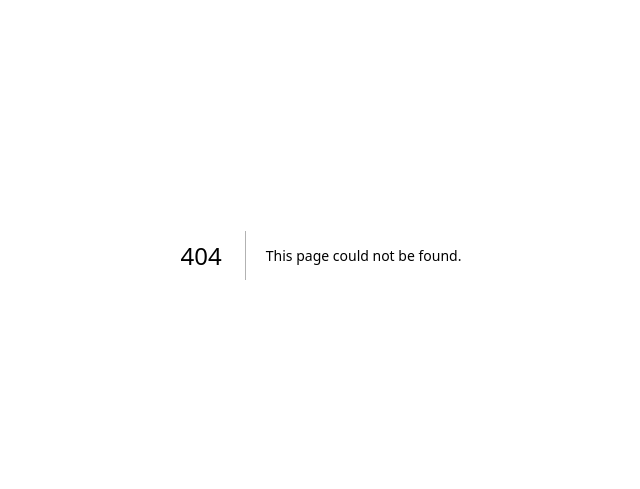
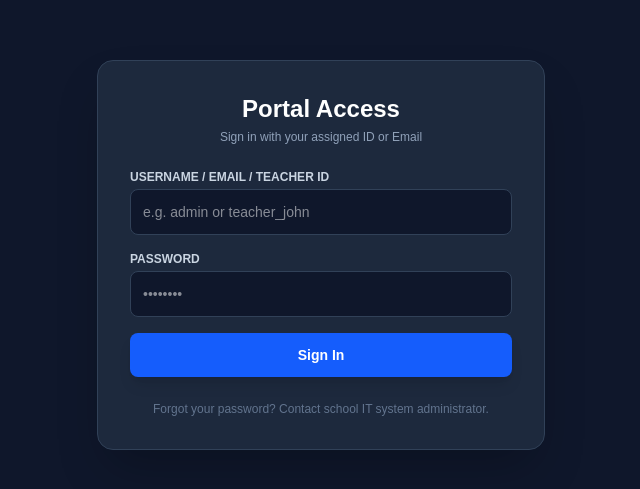
Before and after one commit to KOPASS52/KopaGrade, a Next.js app: page /login in a window 1280 px wide. Before the commit this address had no page. Shown: the part 145-634 px from the top of the page, without its empty margins (319-959 px from the left). Built offline with nearby package versions, Linux system fonts and the light colour scheme; no server answers.

Commit message:
Add a universal landing page

```diff
--- /dev/null
+++ b/app/login/page.tsx
@@ -0,0 +1,125 @@
+'use client';
+
+import React, { useState } from 'react';
+import { useRouter } from 'next/navigation';
+import { supabase } from '@/lib/supabaseClient';
+
+export default function LoginPage() {
+  const router = useRouter();
+  const [emailOrUsername, setEmailOrUsername] = useState('');
+  const [password, setPassword] = useState('');
+  const [loading, setLoading] = useState(false);
+  const [errorMsg, setErrorMsg] = useState('');
+
+  const handleLogin = async (e: React.FormEvent<HTMLFormElement>) => {
+    e.preventDefault();
+    setLoading(true);
+    setErrorMsg('');
+
+    try {
+      // 1. Convert input to email format if user typed a username (e.g. admin -> admin@kobokoparents.ac.ug)
+      const email = emailOrUsername.includes('@')
+        ? emailOrUsername
+        : `${emailOrUsername.toLowerCase().trim()}@kobokoparents.ac.ug`;
+
+      // 2. Authenticate with Supabase
+      const { data, error } = await supabase.auth.signInWithPassword({
+        email,
+        password,
+      });
+
+      if (error) throw error;
+
+      const user = data.user;
+      if (!user) throw new Error('User account not found.');
+
+      // 3. Determine role via User Metadata or Profile check
+      // (Checks metadata first; defaults to checking user_metadata.role)
+      const userRole = user.user_metadata?.role;
+
+      if (userRole === 'admin') {
+        router.push('/admin/dashboard');
+      } else if (userRole === 'teacher') {
+        router.push('/teacher/enter-marks');
+      } else {
+        // Fallback profile lookup from Supabase database if role isn't in metadata
+        const { data: profile } = await supabase
+          .from('profiles')
+          .select('role')
+          .eq('id', user.id)
+          .single();
+
+        if (profile?.role === 'admin') {
+          router.push('/admin/dashboard');
+        } else {
+          // Default role for staff/teachers
+          router.push('/teacher/enter-marks');
+        }
+      }
+    } catch (err: any) {
+      setErrorMsg(err.message || 'Invalid login credentials. Please try again.');
+    } finally {
+      setLoading(false);
+    }
+  };
+
+  return (
+    <div className="min-h-screen bg-slate-900 text-white flex items-center justify-center p-4">
+      <div className="max-w-md w-full bg-slate-800 border border-slate-700 rounded-2xl p-8 shadow-2xl">
+
+        <div className="text-center mb-6">
+          <h2 className="text-2xl font-bold text-white">Portal Access</h2>
+          <p className="text-slate-400 text-xs mt-1">Sign in with your assigned ID or Email</p>
+        </div>
+
+        {errorMsg && (
+          <div className="mb-4 p-3 bg-red-900/50 border border-red-500/50 rounded-lg text-red-200 text-xs text-center">
+            {errorMsg}
+          </div>
+        )}
+
+        <form onSubmit={handleLogin} className="space-y-4">
+          <div>
+            <label className="block text-xs font-semibold uppercase text-slate-300 mb-1">
+              Username / Email / Teacher ID
+            </label>
+            <input
+              type="text"
+              required
+              value={emailOrUsername}
+              onChange={(e) => setEmailOrUsername(e.target.value)}
+              placeholder="e.g. admin or teacher_john"
+              className="w-full bg-slate-900 border border-slate-700 rounded-lg p-3 text-sm text-white focus:outline-none focus:border-blue-500"
+            />
+          </div>
+
+          <div>
+            <label className="block text-xs font-semibold uppercase text-slate-300 mb-1">
+              Password
+            </label>
+            <input
+              type="password"
+              required
+              value={password}
+              onChange={(e) => setPassword(e.target.value)}
+              placeholder="••••••••"
+              className="w-full bg-slate-900 border border-slate-700 rounded-lg p-3 text-sm text-white focus:outline-none focus:border-blue-500"
+            />
+          </div>
+
+          <button
+            type="submit"
+            disabled={loading}
+            className="w-full bg-blue-600 hover:bg-blue-500 font-bold py-3 rounded-lg text-sm transition shadow-lg disabled:opacity-50"
+          >
+            {loading ? 'Authenticating...' : 'Sign In'}
+          </button>
+        </form>
+
+        <div className="mt-6 text-center text-xs text-slate-500">
+          Forgot your password? Contact school IT system administrator.
+        </div>
+      </div>
+    </div>
+  );
+}
--- a/app/page.tsx
+++ b/app/page.tsx
@@ -3,42 +3,41 @@ import Link from 'next/link';
 export default function HomePage() {
   return (
     <div className="min-h-screen bg-slate-900 text-white flex flex-col justify-center items-center p-6">
-      <div className="max-w-xl w-full bg-slate-800 border border-slate-700 rounded-2xl p-8 shadow-2xl text-center space-y-6">
+      <div className="max-w-md w-full bg-slate-800 border border-slate-700 rounded-2xl p-8 shadow-2xl text-center space-y-6">
 
-        {/* School Identity Header */}
+        {/* School Branding */}
         <div className="space-y-2">
-          <h1 className="text-3xl font-extrabold tracking-tight text-blue-400 uppercase">
+          <div className="w-16 h-16 bg-blue-600 rounded-full flex items-center justify-center mx-auto text-2xl font-bold border-2 border-amber-400">
+            KP
+          </div>
+          <h1 className="text-2xl font-extrabold tracking-tight text-white uppercase pt-2">
             Koboko Parents SS
           </h1>
-          <p className="text-amber-400 italic text-sm font-medium">
+          <p className="text-amber-400 italic text-xs font-medium">
             "Together for Excellence"
           </p>
-          <p className="text-slate-400 text-xs uppercase tracking-widest pt-2">
-            NLSC Assessment & Grading Portal
+          <p className="text-slate-400 text-xs uppercase tracking-widest pt-1">
+            NLSC Assessment Portal
           </p>
         </div>
 
         <hr className="border-slate-700" />
 
-        {/* Quick Access Navigation */}
-        <div className="grid grid-cols-1 gap-4 pt-2">
+        {/* Universal Login Call to Action */}
+        <div className="space-y-3 pt-2">
           <Link
-            href="/admin/dashboard"
-            className="w-full bg-blue-600 hover:bg-blue-500 text-white font-semibold py-3 px-4 rounded-xl transition shadow-lg flex items-center justify-center gap-2"
+            href="/login"
+            className="w-full bg-blue-600 hover:bg-blue-500 text-white font-bold py-3.5 px-4 rounded-xl transition shadow-lg flex items-center justify-center gap-2 text-sm tracking-wide"
           >
-            📊 Admin Dashboard
+            🔐 Staff & Teacher Login
           </Link>
-
-          <Link
-            href="/teacher/enter-marks"
-            className="w-full bg-emerald-600 hover:bg-emerald-500 text-white font-semibold py-3 px-4 rounded-xl transition shadow-lg flex items-center justify-center gap-2"
-          >
-            ✏️ Teacher Marks Entry
-          </Link>
+          <p className="text-slate-400 text-xs">
+            Enter your credentials to access your specific portal space.
+          </p>
         </div>
 
-        <div className="text-xs text-slate-500 pt-4">
-          Powered by National Lower Secondary Curriculum (NLSC) Engine
+        <div className="text-[11px] text-slate-500 pt-4 border-t border-slate-700/50">
+          Uganda National Lower Secondary Curriculum System
         </div>
       </div>
     </div>
```
